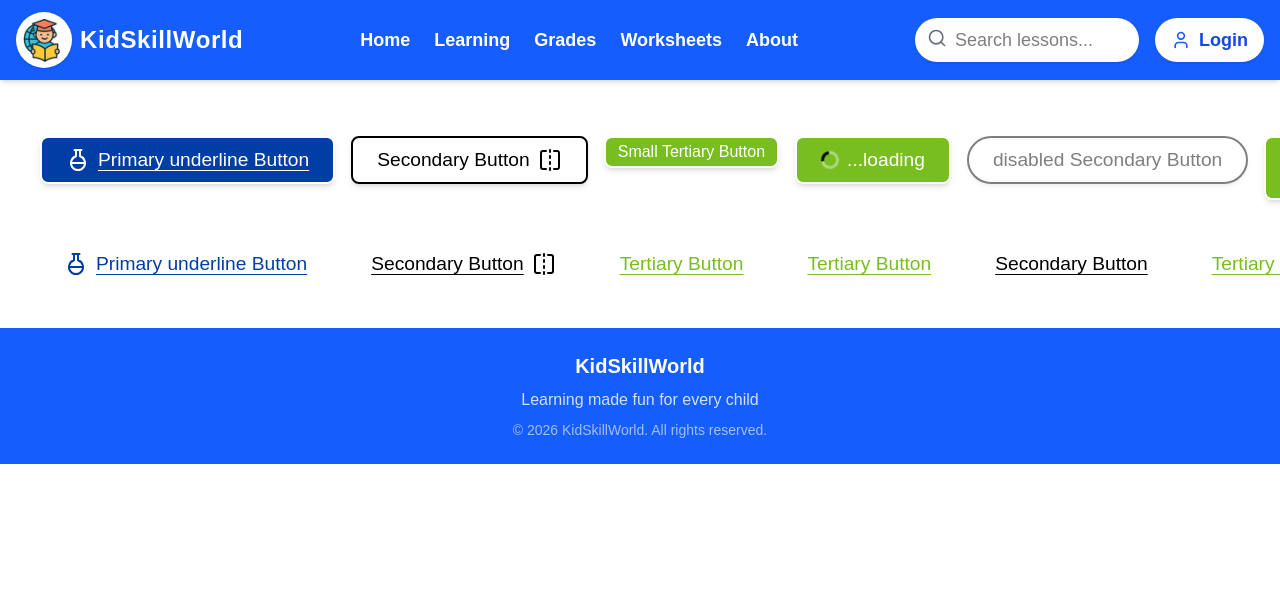
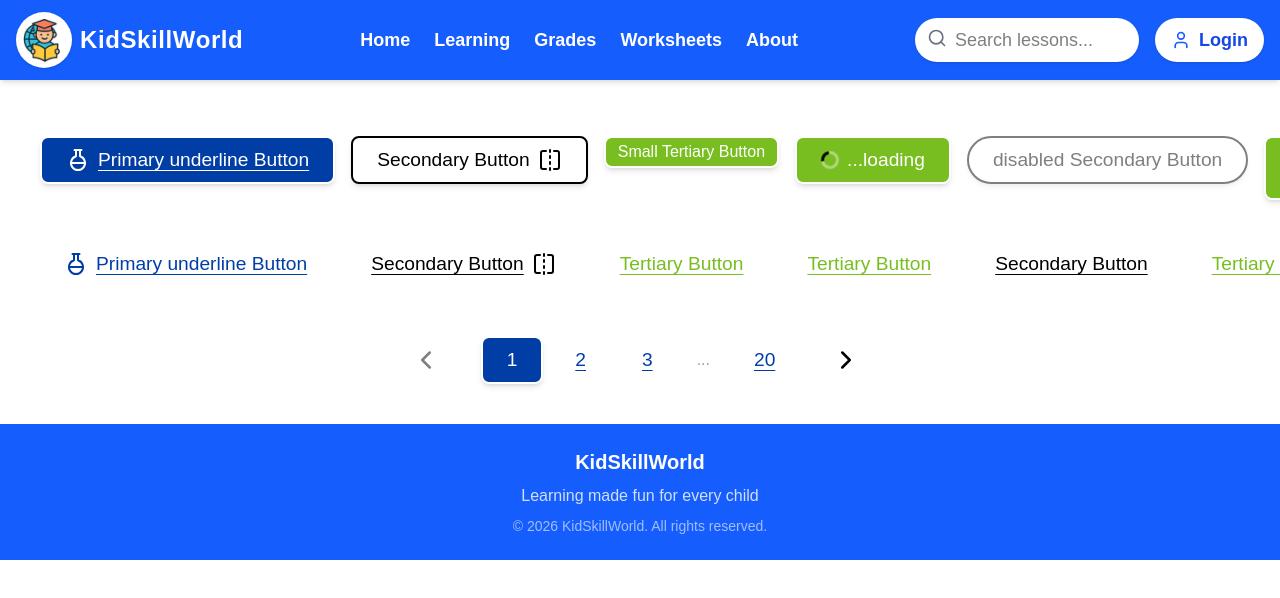
Before and after one commit to adhriton25/kidskillworld, a Next.js app: page /test/componenet in a window 1280 px wide. Shown: the top 598 px of the page. Built offline with nearby package versions, Linux system fonts and the light colour scheme.

Commit message:
fix: Pagination

```diff
--- a/app/test/componenet/page.tsx
+++ b/app/test/componenet/page.tsx
@@ -1,4 +1,6 @@
+"use client";
 import { Button } from "@/components/Base/Button";
+import { Pagination } from "@/components/Base/Pagination";
 import { FlaskRound, FlipHorizontal } from "lucide-react";
 
 export default function ComponentGallery() {
@@ -20,10 +22,10 @@ export default function ComponentGallery() {
         >
           Secondary Button
         </Button>
-        <Button variant="tertiary"  size="sm">
+        <Button variant="tertiary" size="sm">
           Small Tertiary Button
         </Button>
-        <Button variant="tertiary" mode="loading" >
+        <Button variant="tertiary" mode="loading">
           selected Tertiary Button
         </Button>
         <Button variant="secondary" mode="button" shape="rounded" disabled>
@@ -64,6 +66,14 @@ export default function ComponentGallery() {
           Tertiary Button
         </Button>
       </div>
+
+      <Pagination
+        currentPage={1}
+        totalPages={20}
+        onPageChange={(page) => {
+          console.log(page);
+        }}
+      />
     </>
   );
 }
--- a/components/Base/Pagination.tsx
+++ b/components/Base/Pagination.tsx
@@ -1,10 +1,10 @@
 "use client";
 
-import React from 'react';
-import { ChevronLeft, ChevronRight } from 'lucide-react';
-
-import { getPaginationRange } from '@/lib/pagination-utils';
-import { cn } from '@/lib/utils';
+import React from "react";
+import { ChevronLeft, ChevronRight } from "lucide-react";
+import { getPaginationRange } from "@/lib/pagination-utils";
+import { cn } from "@/lib/utils";
+import { Button } from "./Button";
 
 interface PaginationProps {
   currentPage: number;
@@ -17,27 +17,29 @@ export const Pagination = ({
   currentPage,
   totalPages,
   onPageChange,
-  className
+  className,
 }: PaginationProps) => {
   const allPages = getPaginationRange(currentPage, totalPages);
 
   if (totalPages <= 1) return null;
 
   return (
-    <nav className={cn("flex items-center justify-center gap-2 mt-12", className)}>
+    <nav
+      className={cn("flex items-center justify-center gap-2 mt-12", className)}
+    >
       {/* Previous Button */}
-      <button
+      <Button
         onClick={() => onPageChange(currentPage - 1)}
+        leftIcon={<ChevronLeft size={30} />}
         disabled={currentPage === 1}
-        className="p-2 border rounded-md hover:bg-gray-50 disabled:opacity-50 disabled:cursor-not-allowed transition-colors"
-      >
-        <ChevronLeft size={20} />
-      </button>
+        variant="secondary"
+        isLinkButton
+      ></Button>
 
       {/* Page Numbers */}
       <div className="flex items-center gap-2">
         {allPages.map((page, index) => {
-          if (page === '...') {
+          if (page === "...") {
             return (
               <span key={`dots-${index}`} className="px-3 py-2 text-gray-400">
                 ...
@@ -47,30 +49,27 @@ export const Pagination = ({
 
           const pageNum = page as number;
           return (
-            <button
+            <Button
               key={pageNum}
               onClick={() => onPageChange(pageNum)}
-              className={cn(
-                "w-10 h-10 flex items-center justify-center rounded-md border text-sm font-medium transition-all",
-                currentPage === pageNum
-                  ? "bg-blue-600 border-blue-600 text-white shadow-sm"
-                  : "bg-white border-gray-200 text-gray-600 hover:border-gray-400"
-              )}
+              isLinkButton={currentPage === pageNum ?  false: true}
+              variant="primary"
             >
               {pageNum}
-            </button>
+            </Button>
           );
         })}
       </div>
 
       {/* Next Button */}
-      <button
+      <Button
         onClick={() => onPageChange(currentPage + 1)}
         disabled={currentPage === totalPages}
-        className="p-2 border rounded-md hover:bg-gray-50 disabled:opacity-50 disabled:cursor-not-allowed transition-colors"
+        leftIcon={ <ChevronRight size={30} />}
+        variant="secondary"
+        isLinkButton
       >
-        <ChevronRight size={20} />
-      </button>
+      </Button>
     </nav>
   );
 };
```
